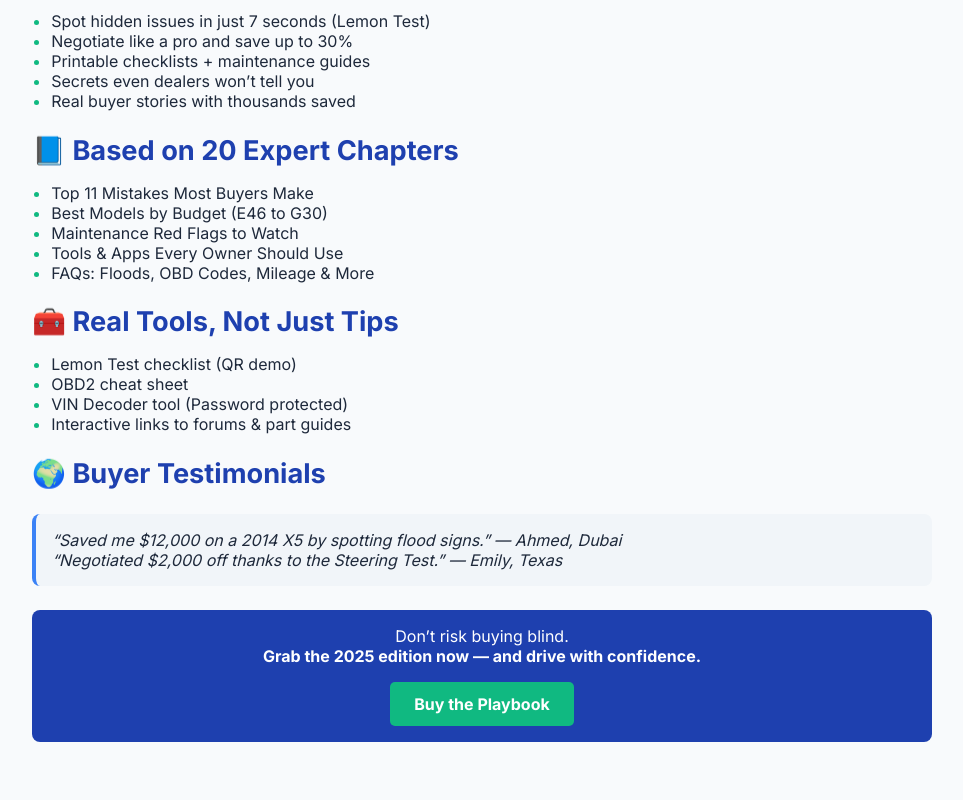
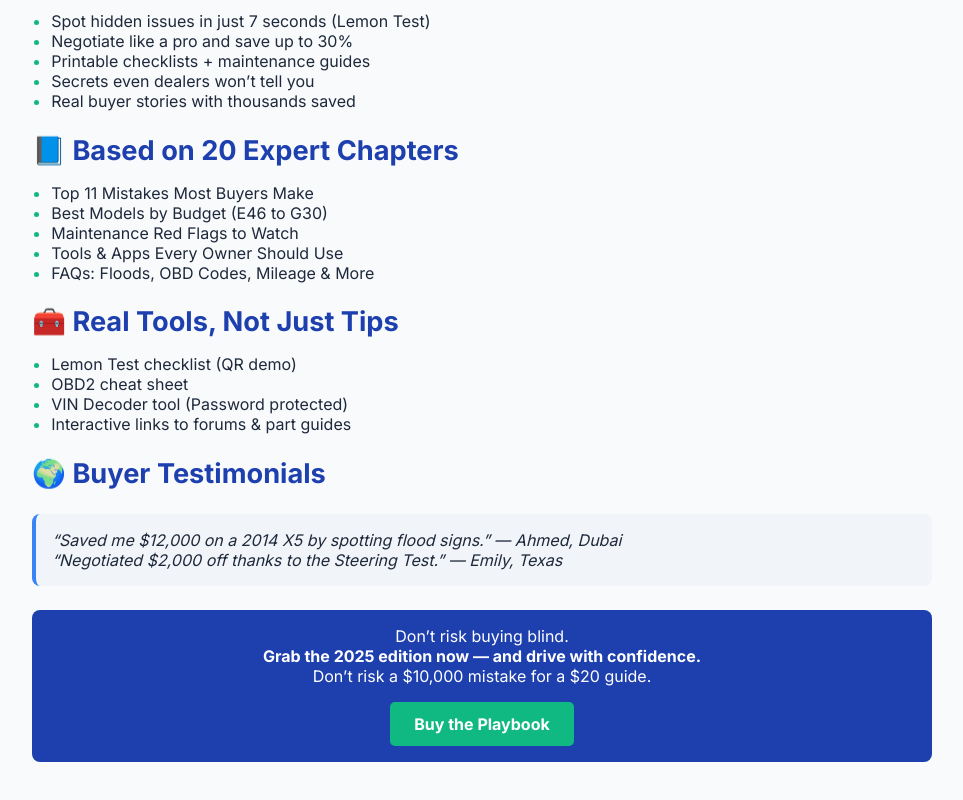
Before and after one commit to xbelal15/bmw-landing-2025, a plain HTML site: page index.html in a window 1280 px wide. Shown: the part 494-1294 px from the top of the page, without its empty margins (158-1121 px from the left). Drawn offline with Linux system fonts and the light colour scheme.

Commit message:
Update index.html

```diff
--- a/index.html
+++ b/index.html
@@ -123,10 +123,11 @@
     </div>
 
     <div class="cta">
-      Don’t risk buying blind.<br>
-      <strong>Grab the 2025 edition now — and drive with confidence.</strong><br>
-      <a href="https://belal340i.gumroad.com/l/bmwPlaybook" target="_blank">Buy the Playbook</a>
-    </div>
+  Don’t risk buying blind.<br>
+  <strong>Grab the 2025 edition now — and drive with confidence.</strong><br>
+  Don’t risk a $10,000 mistake for a $20 guide.<br>
+  <a href="https://belal340i.gumroad.com/l/bmwPlaybook" target="_blank">Buy the Playbook</a>
+</div>
   </div>
 </body>
 </html>
```
